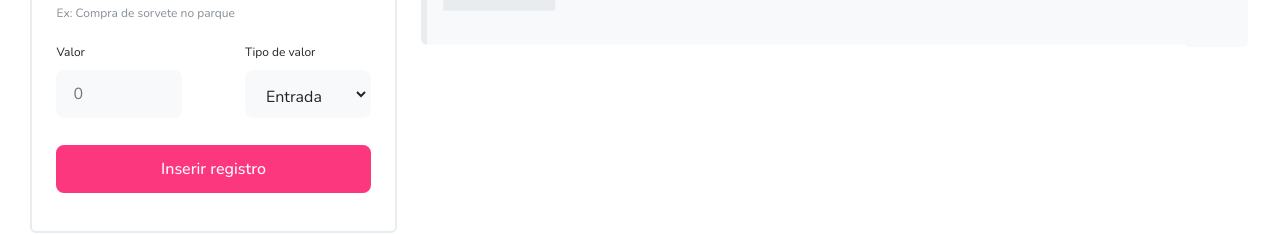
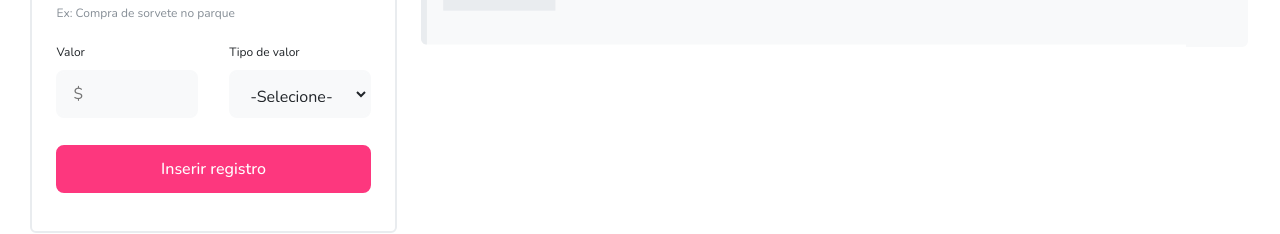
Before and after one commit to Kenzie-Academy-Brasil-Developers/nukenzie-alvaroallencar, a React (Create React App) app: page / in a window 1280 px wide. Both pictures are taken after a click on the button "Iniciar". Shown: the part 248-482 px from the top of the page. Built offline with nearby package versions, Linux system fonts and the light colour scheme.

Commit message:
fix: fixing transactions filters

```diff
--- a/src/App.jsx
+++ b/src/App.jsx
@@ -29,6 +29,7 @@ const App = () => {
       )
     );
   };
+
   return isAccessGranted ? (
     <div className="userPage">
       <Header NuKenzie={NuKenzie} homePage={homePage} />
--- a/src/components/Card/Card.css
+++ b/src/components/Card/Card.css
@@ -67,7 +67,7 @@
 }
 
 .cardThirdColumn > button:hover {
-  transform: scale(1.01);
+  transform: scale(1.05);
   overflow: hidden;
   align-self: center;
 }
--- a/src/components/Form/Form.css
+++ b/src/components/Form/Form.css
@@ -71,7 +71,7 @@
 }
 
 .valueInput {
-  width: 40%;
+  width: 45%;
   display: flex;
   flex-direction: column;
   gap: 0.75em;
@@ -95,6 +95,16 @@
   transition: 0.2s;
 }
 
+.valueInput > input::-webkit-outer-spin-button,
+.valueInput > input::-webkit-inner-spin-button {
+  -webkit-appearance: none;
+  margin: 0;
+}
+
+input[type="number"] {
+  -moz-appearance: textfield;
+}
+
 .valueInput > input:hover {
   border: 0.125em solid rgb(var(--color-gray4));
   transform: scale(1.02);
@@ -106,7 +116,7 @@
 }
 
 .valueSelectType {
-  width: 40%;
+  width: 45%;
   display: flex;
   flex-direction: column;
   gap: 0.75em;
--- a/src/components/Form/Form.jsx
+++ b/src/components/Form/Form.jsx
@@ -6,7 +6,7 @@ import "./Form.css";
 const Form = ({ listTransactions, setListTransactions }) => {
   const [description, setDescription] = useState("");
   const [value, setValue] = useState("");
-  const [valueType, setValueType] = useState("Entrada");
+  const [valueType, setValueType] = useState("Selecione");
 
   return (
     <section className="firstColumnPage">
@@ -32,7 +32,7 @@ const Form = ({ listTransactions, setListTransactions }) => {
               type="number"
               id="value"
               maxLength="10"
-              placeholder="0"
+              placeholder="$"
               value={value}
               min="0"
               onKeyUp={(e) => {
@@ -55,6 +55,7 @@ const Form = ({ listTransactions, setListTransactions }) => {
                 setValueType(e.target.value);
               }}
             >
+              <option value="Selecione">-Selecione-</option>
               <option value="Entrada">Entrada</option>
               <option value="Saída">Saída</option>
             </select>
@@ -65,7 +66,12 @@ const Form = ({ listTransactions, setListTransactions }) => {
             className="insertRecordButton"
             onClick={(e) => {
               e.preventDefault();
-              if (description !== "" && value !== "" && value > 0) {
+              if (
+                description !== "" &&
+                value !== "" &&
+                value > 0 &&
+                valueType !== "Selecione"
+              ) {
                 if (valueType === "Entrada") {
                   setListTransactions([
                     {
@@ -87,6 +93,7 @@ const Form = ({ listTransactions, setListTransactions }) => {
                 }
                 setDescription("");
                 setValue("");
+                setValueType("Selecione");
               }
             }}
           >
--- a/src/components/List/List.css
+++ b/src/components/List/List.css
@@ -47,17 +47,11 @@
   height: 2.5rem;
   align-self: center;
   font-size: 0.875em;
-  color: rgba(var(--color-gray4), 0.5);
+  color: rgba(var(--color-gray4), 1);
   background-color: rgba(var(--color-gray2), 0.5);
   border: 0.087em solid rgba(var(--color-gray2), 0.5);
   border-radius: 0.5em;
-  cursor: not-allowed;
 }
-
-/* .buttonsList > li > button:active {
-  color: rgba(var(--color-white), 1);
-  background-color: rgba(var(--color-pink), 1);
-} */
 
 .noCard {
   width: 100%;
--- a/src/components/List/List.jsx
+++ b/src/components/List/List.jsx
@@ -1,30 +1,36 @@
+import { useState, useEffect } from "react";
 import Card from "../Card/Card";
 
 import "./List.css";
 
-const List = ({
-  listTransactions,
-  handleTransactions,
-  setListTransactions,
-  NoCard,
-}) => {
-  // const allTransactions = listTransactions;
+const List = ({ listTransactions, handleTransactions, NoCard }) => {
+  // atribuindo a listTransactions a outro state:
 
-  // const filterAll = () => {
-  //   return setListTransactions(allTransactions);
-  // };
-  // const filterIncome = () => {
-  //   setListTransactions(allTransactions);
-  //   return setListTransactions(
-  //     allTransactions.filter((transaction) => transaction.type === "Entrada")
-  //   );
-  // };
-  // const filterExpense = () => {
-  //   setListTransactions(allTransactions);
-  //   return setListTransactions(
-  //     allTransactions.filter((transaction) => transaction.type === "Saída")
-  //   );
-  // };
+  const [filteredTransactions, setFilteredTransactions] =
+    useState(listTransactions);
+
+  useEffect(() => {
+    setFilteredTransactions(listTransactions);
+  }, [listTransactions]);
+
+  // filtros das transações:
+
+  const filterAll = () => {
+    setFilteredTransactions(listTransactions);
+  };
+
+  const filterIncome = () => {
+    setFilteredTransactions(
+      listTransactions.filter((transaction) => transaction.type === "Entrada")
+    );
+  };
+
+  const filterExpense = () => {
+    setFilteredTransactions(
+      listTransactions.filter((transaction) => transaction.type === "Saída")
+    );
+  };
+
   return listTransactions.length > 0 ? (
     <section className="secondColumnPage">
       <div className="listHeader">
@@ -32,17 +38,17 @@ const List = ({
         <nav className="filterButtons">
           <ul className="buttonsList">
             <li>
-              <button type="button" disabled>
+              <button type="button" onClick={filterAll}>
                 Todos
               </button>
             </li>
             <li>
-              <button type="button" disabled>
+              <button type="button" onClick={filterIncome}>
                 Entradas
               </button>
             </li>
             <li>
-              <button type="button" disabled>
+              <button type="button" onClick={filterExpense}>
                 Despesas
               </button>
             </li>
@@ -50,7 +56,7 @@ const List = ({
         </nav>
       </div>
       <ul className="transactionsList">
-        {listTransactions.map((transaction, index) => {
+        {filteredTransactions.map((transaction, index) => {
           let color;
           if (transaction.type === "Entrada") {
             color = "3, 184, 152";
```
Also changed, not shown: src/components/RenderedList/RenderedList.css (added), src/components/RenderedList/RenderedList.jsx (added).
